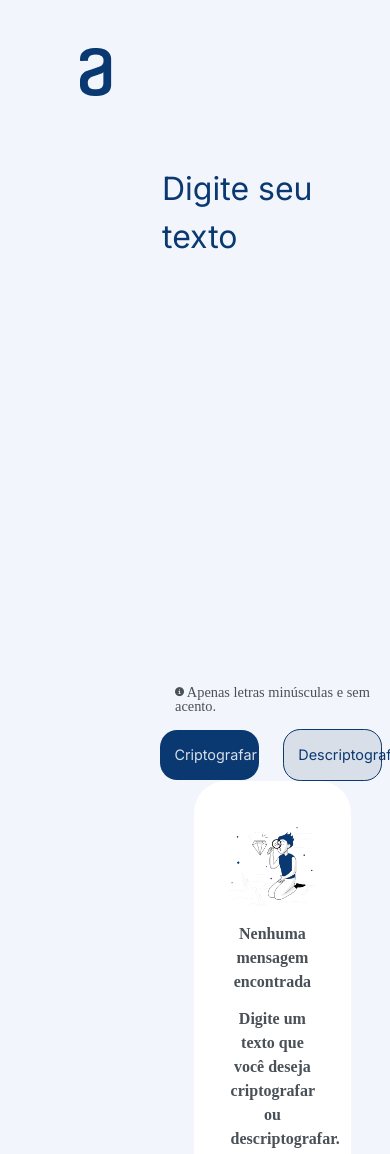
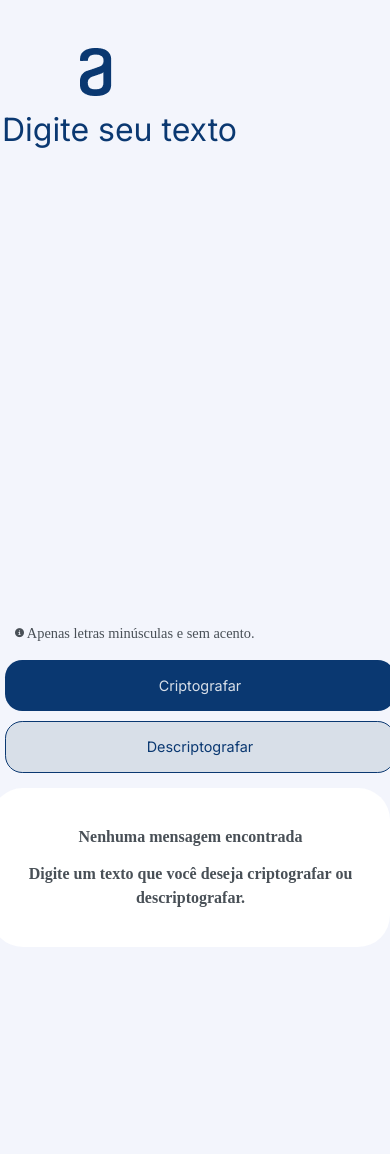
Before and after one commit to Tavarina/challengeOne, a plain HTML site: page index.html in a window 390 px wide. Shown: the top 1154 px of the page. Drawn offline with Linux system fonts and the light colour scheme.

Commit message:
add telas responsivas

```diff
--- a/style.css
+++ b/style.css
@@ -132,3 +132,47 @@ footer p{
     color: #0A3871;
     margin: 2rem 0 0 25rem;
 }
+
+@media screen and (max-width: 820px) {
+    .AreaText {
+        width: 100%;
+        margin: 10px 0;
+    }
+    .lateralImg {
+        width: 100%;
+        height: auto;
+        margin: 10px 0;
+    }
+    .lateralImg img {
+        display: none;
+    }
+    #criptografado {
+        height: max-content;
+    }
+}
+
+@media screen and (max-width: 390px) {
+    .AreaText {
+        width: 100%;
+        margin: 5px 0;
+    }
+    .lateralImg {
+        width: 90%;
+        height: auto;
+        margin: 5px 0;
+    }
+    .lateralImg img {
+        display: none;
+    }
+    #crip {
+        width: 100%;
+        margin: 5px;
+    }
+    #descrip {
+        width: 100%;
+        margin: 5px;
+    }
+    #criptografado {
+        height: max-content;
+    }
+}
```
